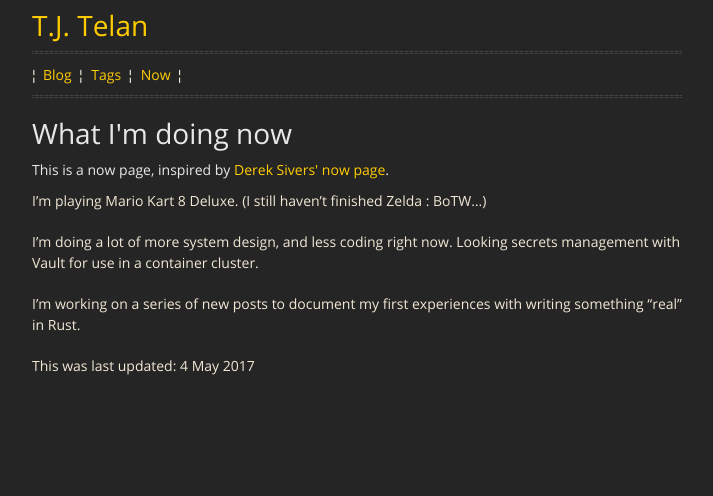
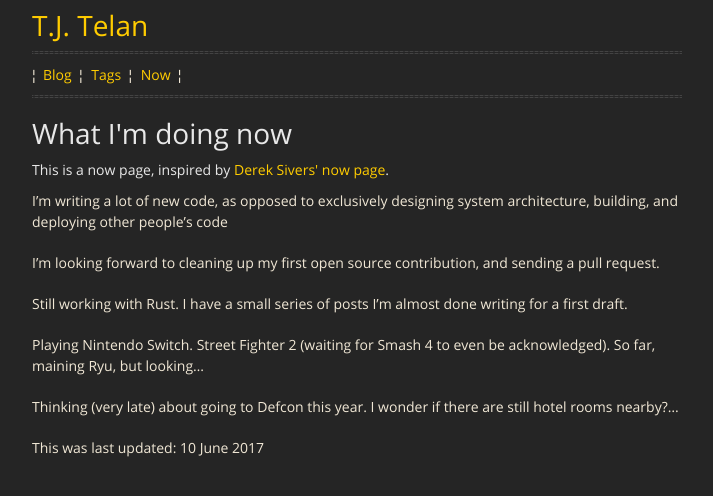
Before and after one commit to tjtelan/tjtelan.github.io, a Jekyll site: the page built from now/index.md, in a window 1280 px wide. Shown: the top 496 px of the page, without its empty margins (283-996 px from the left). Built offline with Jekyll 4.4.1, drawn with Linux system fonts in a browser that asks for light colours; nearby versions of some CDN libraries.

Commit message:
Updating now page

```diff
--- a/now/index.md
+++ b/now/index.md
@@ -1,10 +1,14 @@
 ---
 layout: now
-date: 2017-5-4
+date: 2017-6-10
 ---
+I'm writing a lot of new code, as opposed to exclusively designing system architecture, building, and deploying other people's code
 
-I'm playing Mario Kart 8 Deluxe. (I still haven't finished Zelda : BoTW...)
+I'm looking forward to cleaning up my first open source contribution, and sending a pull request.
 
-I'm doing a lot of more system design, and less coding right now. Looking secrets management with Vault for use in a container cluster.
+Still working with Rust. I have a small series of posts I'm almost done writing for a first draft.
 
-I'm working on a series of new posts to document my first experiences with writing something "real" in Rust.
+Playing Nintendo Switch. Street Fighter 2 (waiting for Smash 4 to even be acknowledged).
+So far, maining Ryu, but looking...
+
+Thinking (very late) about going to Defcon this year. I wonder if there are still hotel rooms nearby?...
```
